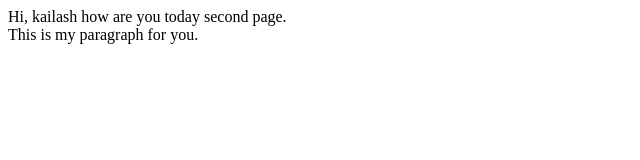
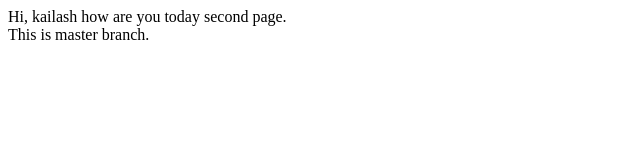
Before and after one commit to kailashchand184/git-demo, a plain HTML site: page index.html in a window 1280 px wide. Shown: the full height of the page, 0-640 px from the left. Drawn offline with Linux system fonts and the light colour scheme.

Commit message:
add branch name

```diff
--- a/index.html
+++ b/index.html
@@ -5,7 +5,7 @@
     <body>
         Hi, kailash how are you today second page.
         <div>
-            This is my paragraph for you.
+            This is master branch.
         </div>
     </body>
 </html>
```
